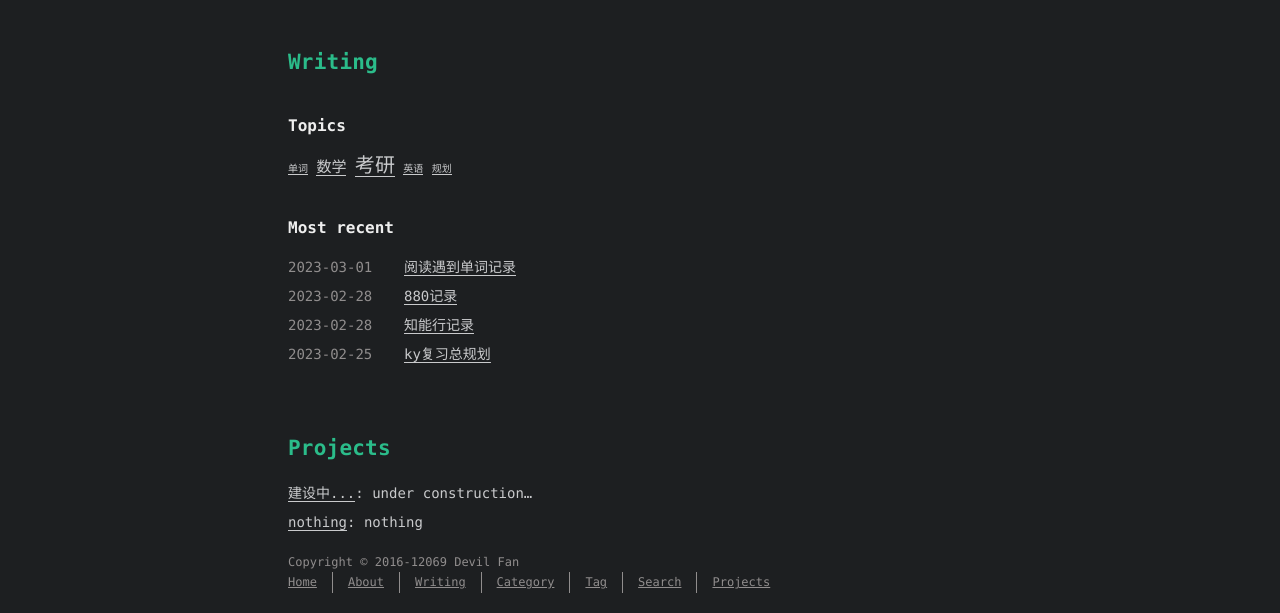
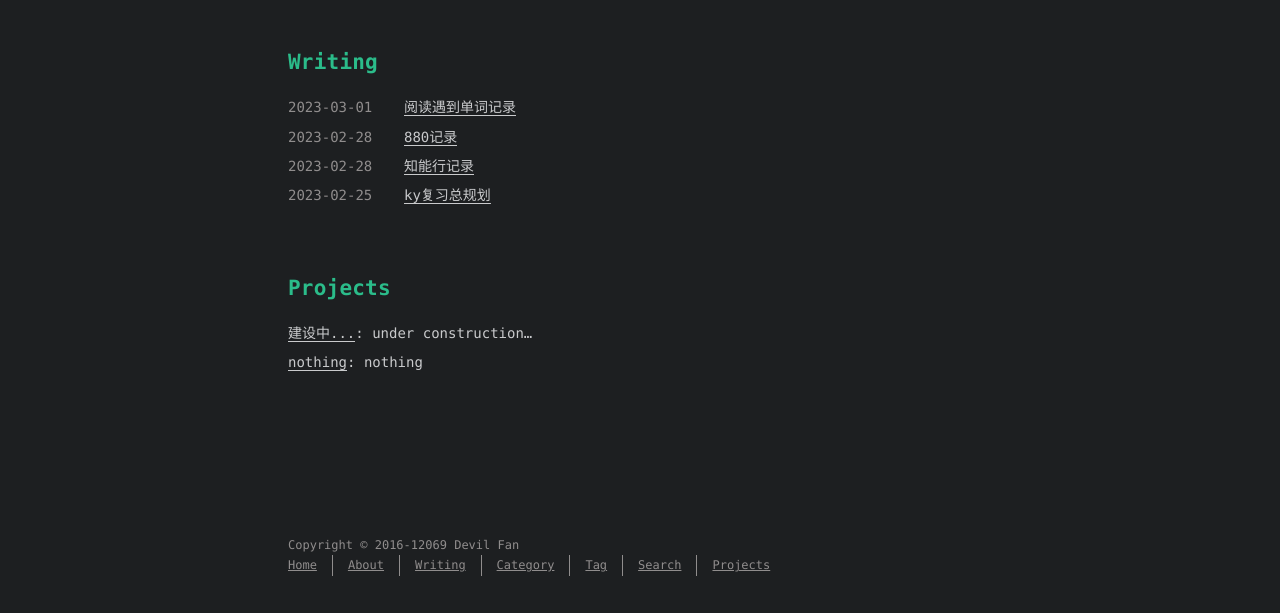
Before and after one commit to DeviLaniakea/devilaniakea.github.io, a plain HTML site: page index.html in a window 1280 px wide. Shown: the part 204-817 px from the top of the page. Drawn offline with nearby package versions, Linux system fonts and the light colour scheme; a web font is replaced by a local one.

Commit message:
Site updated: 2023-03-02 15:39:29

```diff
--- a/index.html
+++ b/index.html
@@ -124,12 +124,6 @@
 
 <section id="writing">
   <span class="h1"><a href="/archives/">Writing</a></span>
-
-  <span class="h2">Topics</span>
-  <span class="widget tagcloud">
-    <a href="/tags/%E5%8D%95%E8%AF%8D/" style="font-size: 10px;">单词</a> <a href="/tags/%E6%95%B0%E5%AD%A6/" style="font-size: 15px;">数学</a> <a href="/tags/%E8%80%83%E7%A0%94/" style="font-size: 20px;">考研</a> <a href="/tags/%E8%8B%B1%E8%AF%AD/" style="font-size: 10px;">英语</a> <a href="/tags/%E8%A7%84%E5%88%92/" style="font-size: 10px;">规划</a>
-  </span>
-  <span class="h2">Most recent</span>
 
   <ul class="post-list">
 
```
